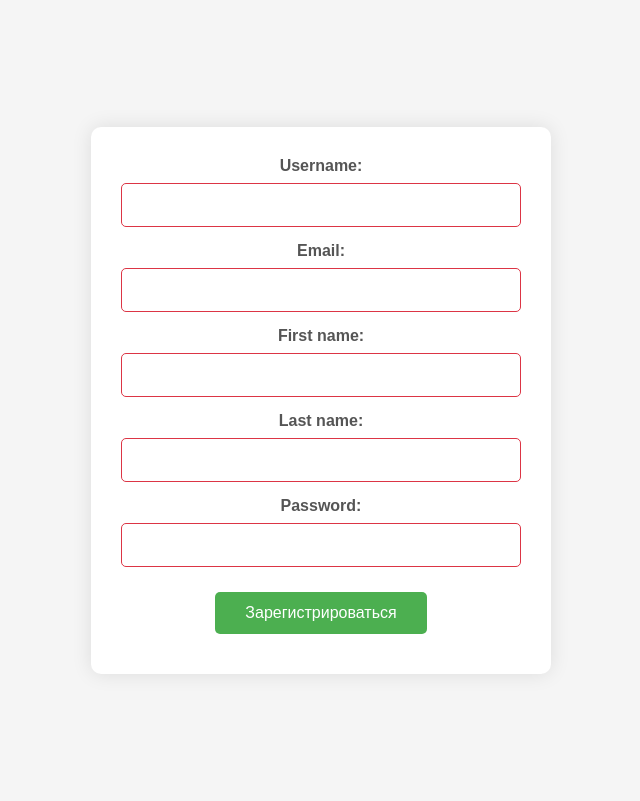
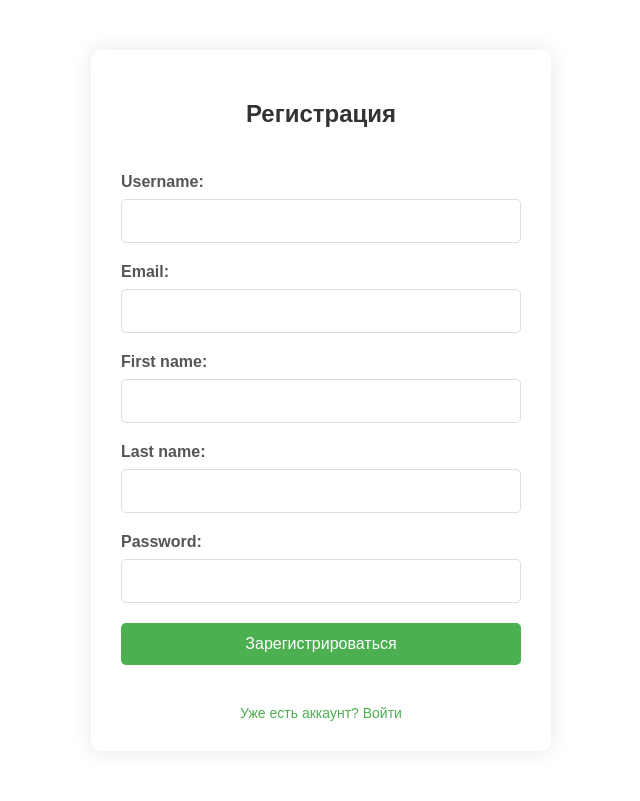
Before and after one commit to Ventemanna/DJangoTripReminder, a Django app: page /register in a window 1280 px wide. Shown: the whole page, without its empty margins (319-959 px from the left). Before the commit the page ends 634 px from the top, so only its background shows below. Run offline with Django 5.2, Linux system fonts and the light colour scheme.

Commit message:
Добавлена страничка входа в аккаунт

```diff
--- a/ReminderProject/reminder/forms.py
+++ b/ReminderProject/reminder/forms.py
@@ -1,12 +1,10 @@
 from django import forms
-from django.contrib.auth.password_validation import validate_password
 from django.core.exceptions import ValidationError
-from django.core.validators import MinLengthValidator
 
 from .models import CustomUser, Reminder
 
 
-class UserForm(forms.ModelForm):
+class UserRegisterForm(forms.ModelForm):
     username = forms.CharField(label="Username")
     password = forms.CharField(label="Password", widget=forms.PasswordInput())
     first_name = forms.CharField(max_length=100, label="First name", required=True)
@@ -19,7 +17,7 @@ class UserForm(forms.ModelForm):
     def clean_email(self):
         email = self.cleaned_data.get('email')
         if CustomUser.objects.filter(email=email).exists():
-            raise ValidationError("Email already registered")
+            raise ValidationError("Email уже зарегистрирован")
         return email
 
     def clean_username(self):
@@ -43,6 +41,23 @@ class UserForm(forms.ModelForm):
             user.save()
         return user
 
+class UserLoginForm(forms.Form):
+    username = forms.CharField(label="Username")
+    password = forms.CharField(label="Password", widget=forms.PasswordInput())
+
+    def clean(self):
+        cleaned_data = super().clean()
+        username = cleaned_data.get('username')
+        password = cleaned_data.get('password')
+        error = forms.ValidationError("Неправильный пароль или имя пользователя")
+        try:
+            user = CustomUser.objects.get(username=username)
+            if not user or not user.check_password(password):
+                raise error
+        except CustomUser.DoesNotExist:
+            raise error
+        return cleaned_data
+
 class ReminderForm(forms.ModelForm):
     class Meta:
         model = Reminder
--- /dev/null
+++ b/ReminderProject/reminder/static/css/register_and_sign_in.css
@@ -0,0 +1,122 @@
+/* Общие стили для формы входа */
+.login-form {
+    max-width: 400px;
+    width: 100%;
+    margin: 50px auto;
+    padding: 30px;
+    background-color: white;
+    border-radius: 10px;
+    box-shadow: 0 0 20px rgba(0, 0, 0, 0.1);
+    font-family: Arial, sans-serif;
+}
+
+.login-form h2 {
+    text-align: center;
+    margin-bottom: 25px;
+    color: #333;
+    font-size: 24px;
+}
+
+/* Стили для формы */
+.login-form form {
+    display: flex;
+    flex-direction: column;
+    gap: 20px;
+}
+
+/* Стили для групп полей */
+.form-group {
+    display: flex;
+    flex-direction: column;
+}
+
+.form-group label {
+    margin-bottom: 8px;
+    font-weight: bold;
+    color: #555;
+    text-align: left; /* Изменил на left для лучшей читаемости */
+}
+
+.form-group input {
+    width: 100%;
+    padding: 12px;
+    border: 1px solid #ddd;
+    border-radius: 5px;
+    font-size: 16px;
+    box-sizing: border-box;
+    transition: border-color 0.3s;
+}
+
+.form-group input:focus {
+    outline: none;
+    border-color: #4CAF50;
+    box-shadow: 0 0 5px rgba(76, 175, 80, 0.3);
+}
+
+/* Стили для кнопки */
+.btn {
+    padding: 12px;
+    background-color: #4CAF50;
+    color: white;
+    border: none;
+    border-radius: 5px;
+    font-size: 16px;
+    cursor: pointer;
+    transition: all 0.3s;
+    width: 100%;
+}
+
+.btn-primary {
+    background-color: #4CAF50;
+}
+
+.btn-primary:hover {
+    background-color: #45a049;
+    transform: translateY(-2px);
+    box-shadow: 0 4px 8px rgba(0, 0, 0, 0.1);
+}
+
+.btn-primary:active {
+    transform: translateY(1px);
+}
+
+/* Стили для ошибок */
+.error {
+    color: #dc3545;
+    font-size: 14px;
+    margin-top: 5px;
+    text-align: left; /* Изменил на left для лучшей читаемости */
+}
+
+.alert-error {
+    color: #721c24;
+    background-color: #f8d7da;
+    border: 1px solid #f5c6cb;
+    padding: 10px;
+    border-radius: 5px;
+    margin-bottom: 15px;
+    text-align: center;
+}
+
+/* Подсветка поля с ошибкой */
+.form-group.has-error input {
+    border-color: #dc3545;
+}
+
+/* Дополнительные ссылки (если добавите) */
+.login-links {
+    text-align: center;
+    margin-top: 20px;
+    font-size: 14px;
+}
+
+.login-links a {
+    color: #4CAF50;
+    text-decoration: none;
+    transition: color 0.3s;
+}
+
+.login-links a:hover {
+    color: #45a049;
+    text-decoration: underline;
+}
--- a/ReminderProject/reminder/static/css/register_page.css
+++ /dev/null
@@ -1,91 +0,0 @@
-/* Общие стили для страницы */
-body {
-    margin: 0;
-    padding: 0;
-    font-family: Arial, sans-serif;
-    display: flex;
-    justify-content: center;
-    align-items: center;
-    min-height: 100vh;
-    background-color: #f5f5f5;
-}
-
-/* Контейнер формы */
-body > div {
-    width: 100%;
-    max-width: 400px;
-    padding: 30px;
-    background-color: white;
-    border-radius: 10px;
-    box-shadow: 0 0 20px rgba(0, 0, 0, 0.1);
-}
-
-/* Заголовок формы (если добавите) */
-h2 {
-    text-align: center;
-    margin-bottom: 25px;
-    color: #333;
-}
-
-/* Стили для формы */
-.post-form {
-    display: flex;
-    flex-direction: column;
-    gap: 15px;
-}
-
-/* Стили для полей формы */
-.form-field {
-    display: flex;
-    flex-direction: column;
-    align-items: center;
-}
-
-.form-field label {
-    margin-bottom: 8px;
-    font-weight: bold;
-    text-align: center;
-    color: #555;
-}
-
-.form-field input {
-    width: 100%;
-    padding: 12px;
-    border: 1px solid #ddd;
-    border-radius: 5px;
-    font-size: 16px;
-    text-align: center;
-    box-sizing: border-box;
-}
-
-/* Стили для кнопки */
-.submit {
-    padding: 12px 30px;
-    background-color: #4CAF50;
-    color: white;
-    border: none;
-    border-radius: 5px;
-    font-size: 16px;
-    cursor: pointer;
-    transition: background-color 0.3s;
-    margin: 10px auto; /* Центрирование кнопки */
-    display: block; /* Чтобы сработал margin auto */
-    width: auto; /* Чтобы кнопка не растягивалась */
-}
-
-.submit:hover {
-    background-color: #45a049;
-}
-
-/* Стили для ошибок */
-.error {
-    color: #dc3545;
-    font-size: 14px;
-    margin-top: 5px;
-    text-align: center;
-}
-
-/* Подсветка поля с ошибкой */
-input:invalid {
-    border-color: #dc3545;
-}
--- a/ReminderProject/reminder/templates/reminder/register_page.html
+++ b/ReminderProject/reminder/templates/reminder/register_page.html
@@ -3,15 +3,23 @@
 
 <html>
     <header>
-        <link rel="stylesheet" href="{% static 'css/register_page.css' %}">
+        <link rel="stylesheet" href="{% static 'css/register_and_sign_in.css' %}">
         <title>Регистрация</title>
     </header>
     <body>
-        <div>
+        <div class="login-form">
             <form method="POST" class="post-form">
                 {% csrf_token %}
 
-                <div class="form-field">
+                <h2>Регистрация</h2>
+
+                {% if form.errors %}
+                <div class="alert-error">
+                    Пожалуйста, исправьте ошибки ниже
+                </div>
+                {% endif %}
+
+                <div class="form-group {% if form.username.errors %}has-error{% endif %}">
                     {{ form.username.label_tag }}
                     {{ form.username }}
                     {% if form.username.errors %}
@@ -19,7 +27,7 @@
                     {% endif %}
                 </div>
 
-                <div class="form-field">
+                <div class="form-group {% if form.email.errors %}has-error{% endif %}">
                     {{ form.email.label_tag }}
                     {{ form.email }}
                     {% if form.email.errors %}
@@ -27,24 +35,29 @@
                     {% endif %}
                 </div>
 
-                <div class="form-field">
+                <div class="form-group">
                     {{ form.first_name.label_tag }}
                     {{ form.first_name }}
                 </div>
 
-                <div class="form-field">
+                <div class="form-group">
                     {{ form.last_name.label_tag }}
                     {{ form.last_name }}
                 </div>
 
-                <div class="form-field">
+                <div class="form-group {% if form.password.errors %}has-error{% endif %}">
                     {{ form.password.label_tag }}
                     {{ form.password }}
                     {% if form.password.errors %}
                         <div class="error">{{ form.password.errors.0 }}</div>
                     {% endif %}
                 </div>
-                <button type="submit" class="submit">Зарегистрироваться</button>
+
+                <button type="submit" class="btn btn-primary">Зарегистрироваться</button>
+
+                <div class="login-links">
+                    <a href="/sign_in">Уже есть аккаунт? Войти</a>
+                </div>
             </form>
         </div>
     </body>
--- a/ReminderProject/reminder/urls.py
+++ b/ReminderProject/reminder/urls.py
@@ -5,8 +5,9 @@ from . import views
 
 urlpatterns = [
     path('', views.index, name='index'),
-    path('sign_in', views.sing_in, name='sing_in'),
+    path('sign_in', views.sign_in, name='sing_in'),
     path('register', views.register, name='register'),
     path('profile', views.profile, name='profile'),
     path('create_reminder', views.create_reminder, name='create_reminder'),
+    path('out', views.exit_account, name='exit_account'),
 ]
--- a/ReminderProject/reminder/views.py
+++ b/ReminderProject/reminder/views.py
@@ -1,22 +1,38 @@
-from django.contrib.auth import login
+from django.contrib.auth import login, logout
 from django.contrib.auth.decorators import login_required
 from django.http import HttpResponse
 from django.shortcuts import render, redirect
 from django.utils import timezone
 
-from .forms import UserForm
+from .forms import UserRegisterForm, UserLoginForm
 from .models import CustomUser
 
 
 def index(request):
-    return render(request, "reminder/main_page.html")
+    is_authenticated = request.user.is_authenticated
+    return render(request, "reminder/main_page.html", {"is_authenticated": is_authenticated})
 
-def sing_in(request):
-    return HttpResponse("Sing in")
+def exit_account(request):
+    logout(request)
+    return redirect(".")
+
+def sign_in(request):
+    if request.user.is_authenticated:
+        return redirect("/")
+
+    if request.method == "POST":
+        form = UserLoginForm(request.POST)
+        if form.is_valid():
+            user = CustomUser.objects.get(username=form.cleaned_data["username"])
+            login(request, user)
+            return redirect("/")
+    else:
+        form = UserLoginForm()
+    return render(request, "reminder/sign_in_page.html", {"form": form})
 
 def register(request):
     if request.method == "POST":
-        form = UserForm(request.POST)
+        form = UserRegisterForm(request.POST)
         if form.is_valid():
             user = form.save(commit=False)
             user.published_date = timezone.now()
@@ -24,12 +40,10 @@ def register(request):
 
             login(request, user)
 
-            return redirect('.')
-        else:
-            return render(request, "reminder/register_page.html", {"form": form})
+            return redirect('/')
     else:
-        form = UserForm()
-        return render(request, "reminder/register_page.html", {"form": form})
+        form = UserRegisterForm()
+    return render(request, "reminder/register_page.html", {"form": form})
 
 @login_required
 def profile(request):
@@ -39,5 +53,5 @@ def create_reminder(request):
     if request.method == "POST":
         return redirect('./profile')
     else:
-        form = ReminderForm()
+        form = UserRegisterForm()
         return HttpResponse("Create reminder")
```
Also changed, not shown: ReminderProject/reminder/templates/reminder/main_page.html (+7 -3 lines), ReminderProject/reminder/templates/reminder/sign_in_page.html (+55 -0 lines).
